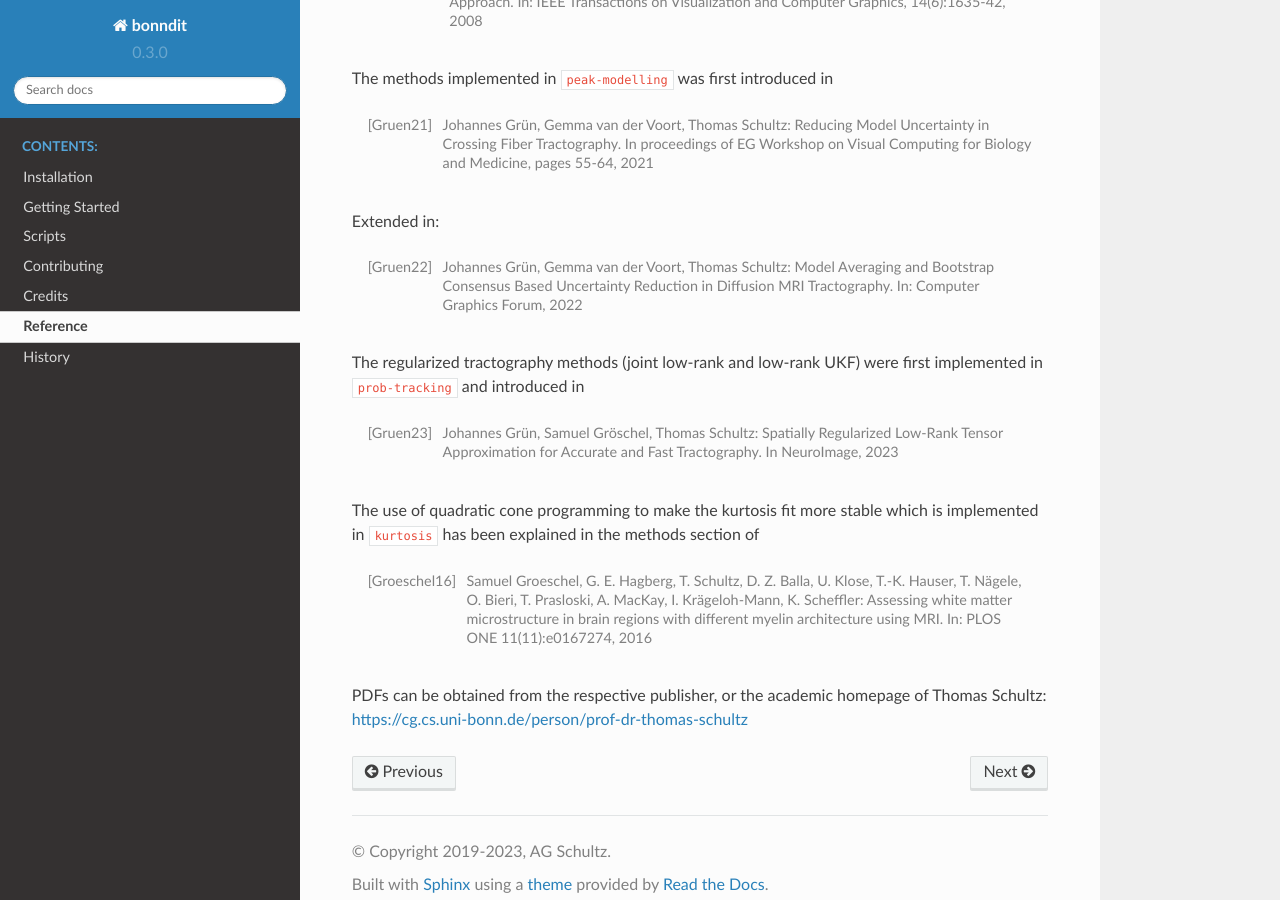
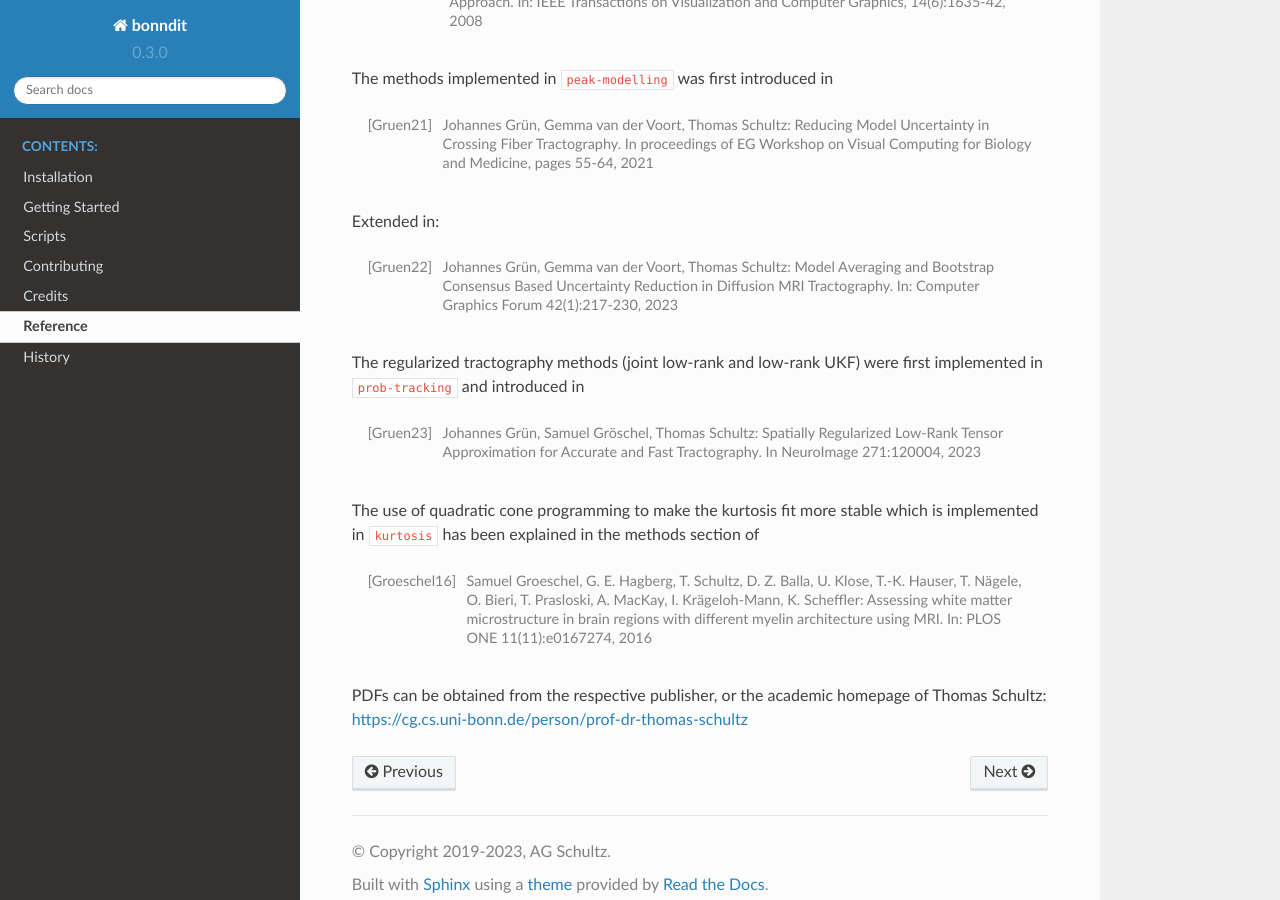
Before and after one commit to MedVisBonn/bonndit, a Sphinx documentation site: the page built from docs/references.rst, in a window 1280 px wide and 900 px high, scrolled down 563 px. Built offline with Sphinx 7.4.7 and the Read the Docs theme 2.0.0, drawn with Linux system fonts in a browser that asks for light colours; pages that are not in the unit, such as notebooks, are missing from menus.

Commit message:
Update references.rst
Issue/page number info

```diff
--- a/docs/references.rst
+++ b/docs/references.rst
@@ -20,11 +20,11 @@ The methods implemented in :code:`peak-modelling` was first introduced in
 
 Extended in:
 
-.. [Gruen22] Johannes Grün, Gemma van der Voort, Thomas Schultz: Model Averaging and Bootstrap Consensus Based Uncertainty Reduction in Diffusion MRI Tractography. In: Computer Graphics Forum, 2022
+.. [Gruen22] Johannes Grün, Gemma van der Voort, Thomas Schultz: Model Averaging and Bootstrap Consensus Based Uncertainty Reduction in Diffusion MRI Tractography. In: Computer Graphics Forum 42(1):217-230, 2023
 
 The regularized tractography methods (joint low-rank and low-rank UKF) were first implemented in :code:`prob-tracking` and introduced in
 
-.. [Gruen23] Johannes Grün, Samuel Gröschel, Thomas Schultz: Spatially Regularized Low-Rank Tensor Approximation for Accurate and Fast Tractography. In NeuroImage, 2023
+.. [Gruen23] Johannes Grün, Samuel Gröschel, Thomas Schultz: Spatially Regularized Low-Rank Tensor Approximation for Accurate and Fast Tractography. In NeuroImage 271:120004, 2023
 
 
 The use of quadratic cone programming to make the kurtosis fit more stable which is implemented in :code:`kurtosis` has been explained in the methods section of
```
